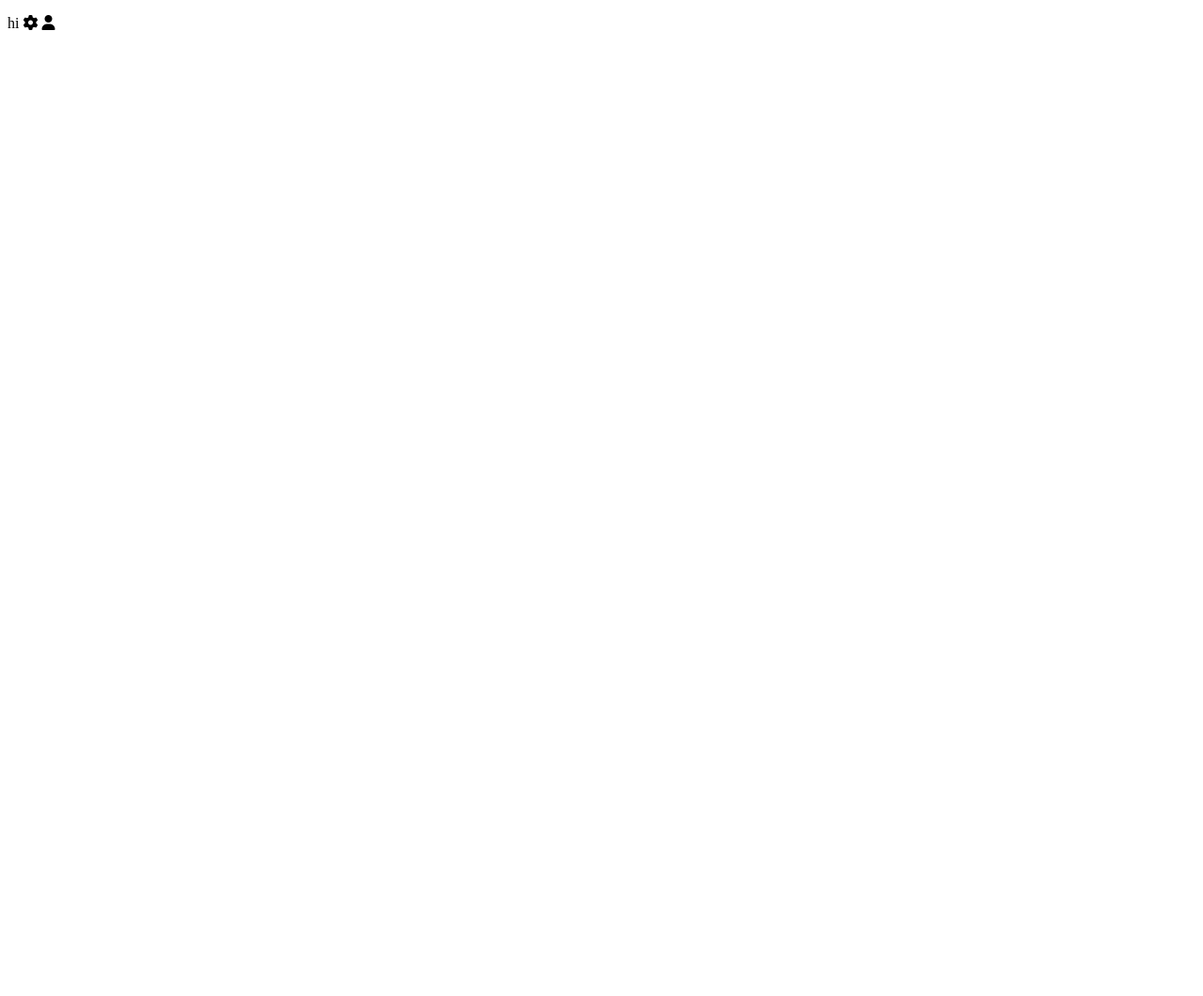
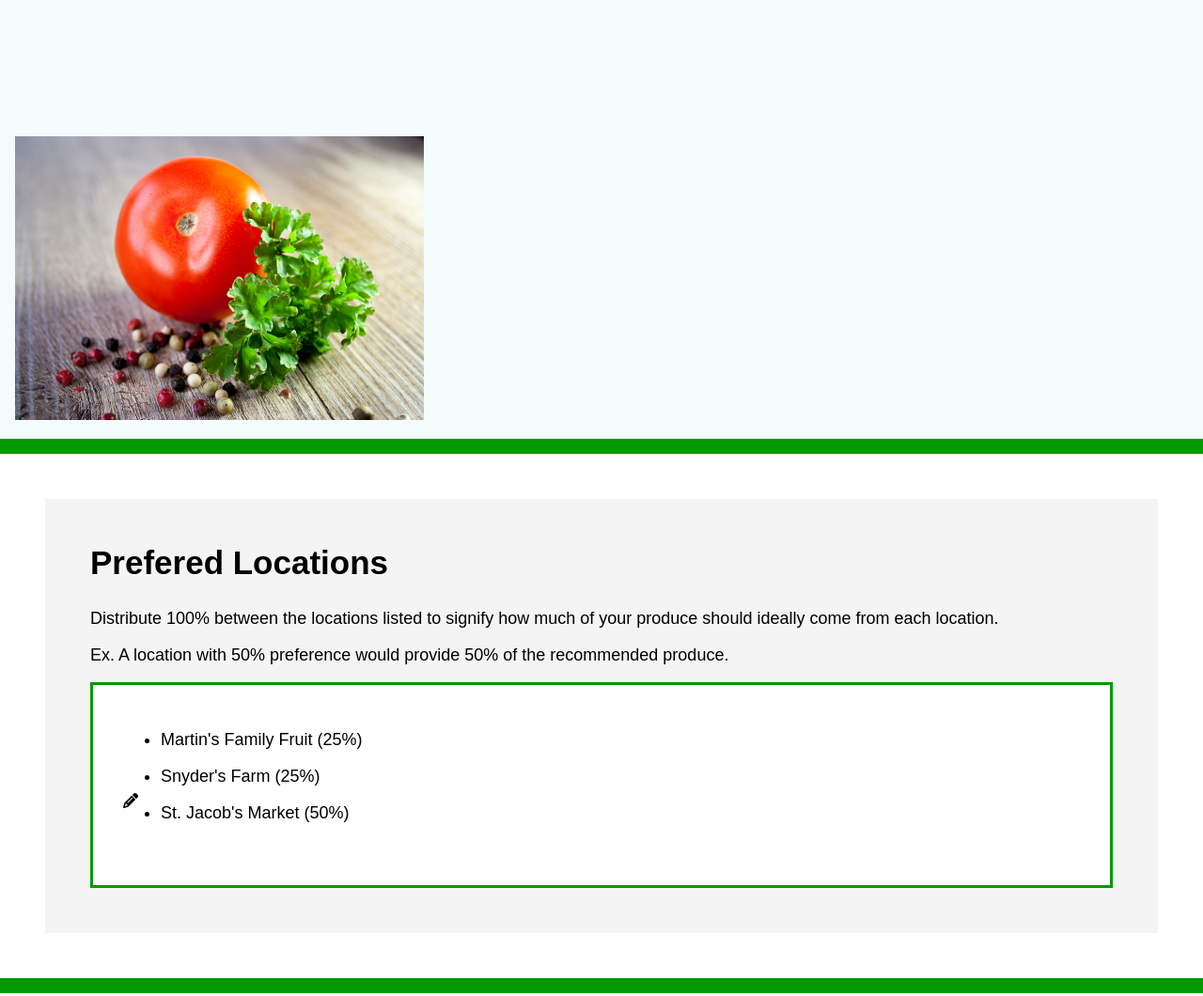
Before and after one commit to ethanras/LoCal, a plain HTML site: page src/main/front/settings.html in a window 1280 px wide. Shown: the top 1060 px of the page at 94% size. Before the commit the page ends 800 px from the top, so only its background shows below. Drawn offline with Linux system fonts and the light colour scheme.

Commit message:
settings & more

```diff
--- a/src/main/front/settings.html
+++ b/src/main/front/settings.html
@@ -3,16 +3,38 @@
 <head>
 	<meta charset="UTF-8">
 	<script src="https://use.fontawesome.com/7e513ac34f.js"></script>
+	<link rel="stylesheet" type="text/css" href="style.css">
 </head>
 
 <body>
-	<section>
-		<p>
-			hi
-			<i class="fa fa-cog" aria-hidden="true"></i>
-			<i class="fa fa-user" aria-hidden="true"></i>
+	<section id="preferences_banner">
+		<h1 id="preferences_header"><i class="fa fa-cog" aria-hidden="true"></i>Preferences</h1>
+		<img src="images/preferences.jpeg" alt="tomatoe bunch" id="preferences_image">
+	</section>
 
-		</p>
+	<div id="green_separator"></div>
+
+	<section class="content" id="prefered_locations">
+		<h2 class="second_h">Prefered Locations</h2>
+		<p class="text_style">Distribute 100% between the locations listed to signify how much of your produce should ideally come from each location.</p>
+		<p class="text_style">Ex. A location with 50% preference would provide 50% of the recommended produce.</p>
+		<div class="white_content">
+			<ul>
+				<li class="text_style">Martin's Family Fruit (25%)&nbsp;</li>
+				<br>
+				<li class="text_style">Snyder's Farm (25%)&nbsp;</li>
+				<br>
+				<li class="text_style">St. Jacob's Market (50%)&nbsp;</li>
+			</ul>
+			<i class="fa fa-pencil" aria-hidden="true"></i>
+		</div>
+
+	</section>
+
+	<div id="green_separator"></div>
+
+	<section class="content" id="prefered_foods">
+		<h2 class="second_h">Prefered Foods </h2>
 	</section>
 
 </body>
--- a/src/main/front/style.css
+++ b/src/main/front/style.css
@@ -68,7 +68,7 @@ a:hover {
 }
 
 .links {
-	margin-left:5em;
+	margin-left:4em;
 	position: relative;
 	bottom: 1em;
 }
@@ -332,3 +332,60 @@ a:hover {
 #recipe_ingredients{
 	text-align:center;
 }
+
+#submit_recipe{
+	font-family: arial;
+	font-size: 17px;
+	border: 3px solid #009900;
+	border-radius: 12px;
+	font-weight: bold;
+	background-color: white;
+}
+/*~~~~~~~~~~~~~~~~~~~~~~~~~~~~~~~~~~~~~~~~~~~~~~~~~~~~~~~~~~~~~~~~~~~~~~~*/
+
+#preferences_banner{
+	background-color: #f3fcfb;
+}
+
+#preferences_header{
+	font-size: 65px;
+	font-family: sans-serif;
+	padding-left: 2em;
+	display: inline-block;
+	margin-right: 3em;
+	position: relative;
+	bottom: 2.5em;
+	margin-bottom: 0;
+}
+
+#preferences_image{
+	width: 34%;
+	height: 34%;
+	max-width: 34%;
+	min-width: 34%;
+	display: inline-block;
+	box-sizing: border-box;
+	margin: 1em;
+}
+
+.content {
+	background-color:#f4f4f4;
+	margin:3em;
+	padding:3em;
+}
+
+.text_style{
+	font-family:arial;
+	font-size:18px;
+}
+
+.white_content{
+	background-color: #ffffff;
+	padding:2em;
+	border:3px solid #009900;
+}
+
+.fa-pencil{
+	position:relative;
+	bottom:3em;
+}
```
Also changed, not shown: src/main/front/index.html (+14 -8 lines), src/main/front/images/preferences.jpeg (added).
